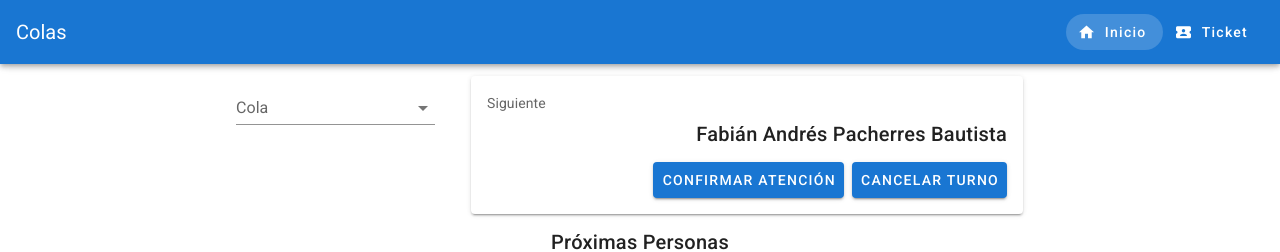
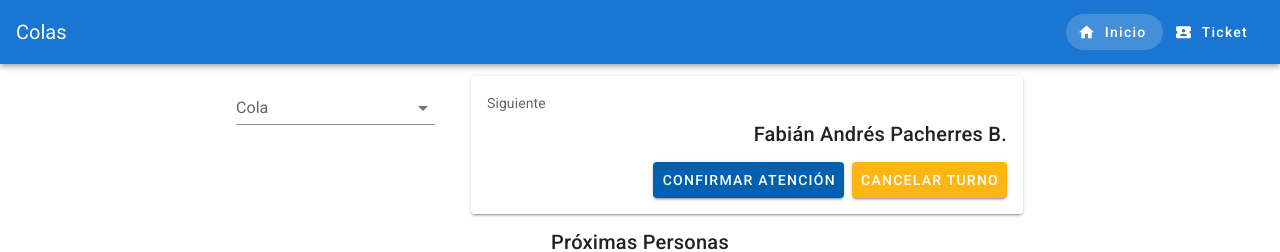
Before and after one commit to JavCho23/colasvirtuales, a Vue app: page / in a window 1280 px wide. Shown: the top 252 px of the page. Built offline with nearby package versions, Linux system fonts and the light colour scheme; no server answers; the database is empty.

Commit message:
AcctionList: Color-btn

```diff
--- a/src/components/AcctionList.vue
+++ b/src/components/AcctionList.vue
@@ -3,7 +3,7 @@
     <v-card class="pa-4">
       <v-card-text v-text="'Siguiente'" class="pa-0 mb-1" />
       <v-card-title
-        v-text="'Fabián Andrés Pacherres Bautista'"
+        v-text="'Fabián Andrés Pacherres B.'"
         class="d-flex justify-end pa-0"
       />
       <v-card-actions class="d-flex flex-wrap justify-end pa-0">
@@ -11,13 +11,15 @@
           :class="isMobile ? 'my-3' : 'mt-3'"
           :width="isMobile ? '100%' : ''"
           v-text="'Confirmar atención'"
-          color="primary"
+          color="#0060b0"
+          dark
         />
         <v-btn
           :class="isMobile ? '' : 'mt-3'"
           :width="isMobile ? '100%' : ''"
           v-text="'Cancelar turno'"
-          color="primary"
+          color="#ffb612"
+          dark
         />
       </v-card-actions>
     </v-card>
```
